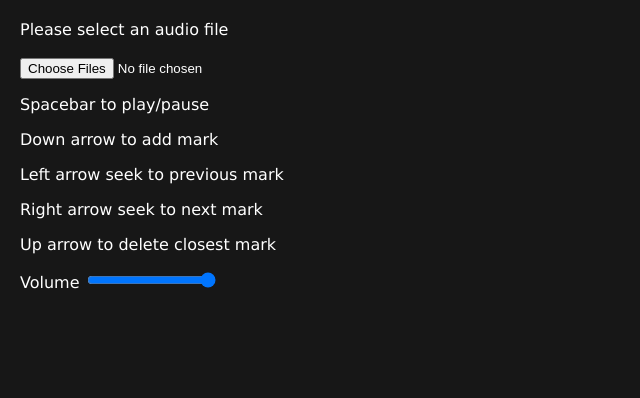
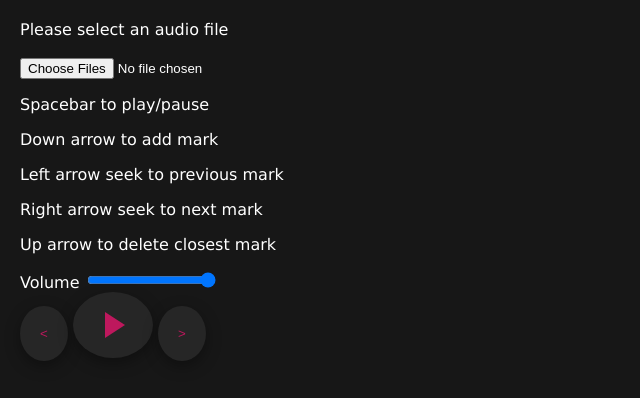
Before and after one commit to owenbrooks/player, a plain HTML site: page index.html in a window 1280 px wide. Shown: the whole page, without its empty margins (0-640 px from the left). Drawn offline with Linux system fonts and the light colour scheme.

Commit message:
Add play/pause button

```diff
--- a/index.html
+++ b/index.html
@@ -45,6 +45,27 @@
       onchange="handleVolumeChange(this)"
     />
 
+    <br />
+    <button class="controls">
+      <
+    </button>
+    <button class="controls">
+        <div
+          id="play-icon"
+          class="play-icon"
+          onclick="playpause()"
+        ></div>
+        <div
+          id="pause-icon"
+          class="pause-icon"
+          onclick="playpause()"
+          style="display: none;"
+        ></div>
+    </button>
+    <button class="controls">
+      >
+    </button>
+
     <!-- Scripts -->
     <script src="https://unpkg.com/wavesurfer.js@7"></script>
     <script src="./script.js"></script>
--- a/script.js
+++ b/script.js
@@ -1,6 +1,7 @@
 let marks = [{ id: 0, time: 0.0 }];
 let fileName = "";
 let wavesurfer = undefined;
+let playing = false;
 
 const inputElement = document.getElementById("filepicker");
 inputElement.addEventListener("change", handleFiles, false);
@@ -89,6 +90,23 @@ addEventListener("keydown", function (event) {
     saveMarks();
   }
 });
+
+
+function playpause() {
+  playing = !playing;
+  wavesurfer?.playPause();
+  const play_icon = document.getElementById("play-icon");
+  const pause_icon = document.getElementById("pause-icon");
+
+  if (playing) {
+    play_icon.style.display = "none";
+    pause_icon.style.display = "block";
+  } else {
+    play_icon.style.display = "block";
+    pause_icon.style.display = "none";
+  }
+
+}
 
 function seekToPreviousMark(playhead) {
   if (marks.length === 0) return;
--- a/styles.css
+++ b/styles.css
@@ -37,3 +37,43 @@ body {
 .mark:hover {
   border-bottom: 13px solid #ec4899;
 }
+
+.controls {
+  border-radius: 50%;
+  background-color: #262626;
+  padding: 20px;
+  border: none;
+  box-shadow: rgba(0, 0, 0, 0.35) 0px 5px 15px;
+  color: #be185d;
+  /* background-color: #04AA6D;
+  color: white;
+  padding: 15px 32px;
+  text-align: center;
+  text-decoration: none;
+  display: inline-block;
+  font-size: 16px; */
+}
+
+.play-icon {
+  /* position: absolute; */
+  width: 0;
+  height: 0;
+  border-left: 20px solid transparent;
+  border-right: 20px solid #be185d;
+  border-top: 13px solid transparent;
+  border-bottom: 13px solid #be185d;
+  border-color: transparent transparent transparent #be185d;
+  transform: translate(30%);
+}
+
+.pause-icon {
+  /* position: absolute; */
+  width: 0;
+  height: 0;
+  border-left: 20px solid transparent;
+  border-right: 20px solid blue;
+  border-top: 13px solid transparent;
+  border-bottom: 13px solid blue;
+  border-color: transparent transparent transparent blue;
+  transform: translate(30%);
+}
```
